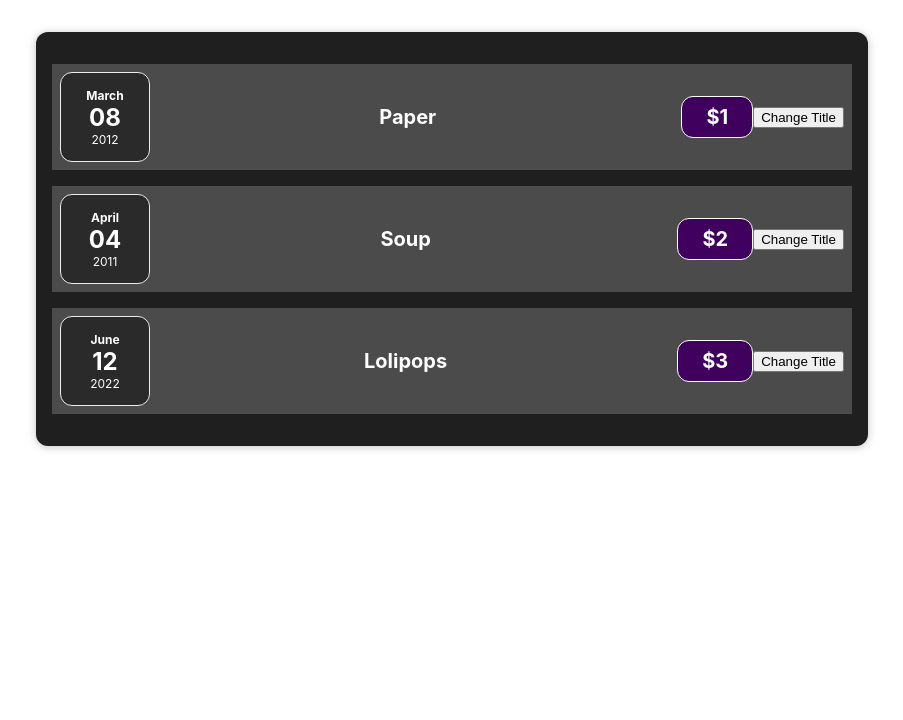
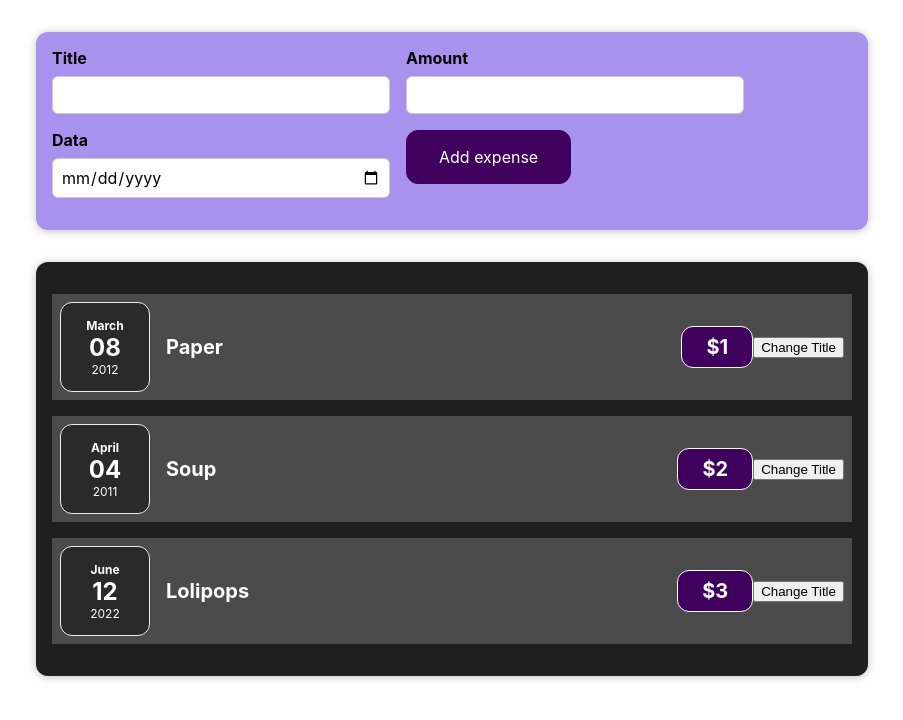
Before and after one commit to delissgt/course-react-guide, a React (Create React App) app: page / in a window 1280 px wide. Shown: the top 720 px of the page, without its empty margins (188-1091 px from the left). Built offline with nearby package versions, Linux system fonts and the light colour scheme.

Commit message:
Function for New Expense

```diff
--- a/src/App.js
+++ b/src/App.js
@@ -1,6 +1,7 @@
 import Expenses from "./components/Expenses/Expenses";
 
 import './App.css';
+import NewExpense from "./components/NewExpense/NewExpense";
 
 
 const App = () => {
@@ -33,7 +34,8 @@
   ]
 
   return (
-    <div className="App">
+    <div>
+      <NewExpense/>
       <Expenses items={expenses} />
     </div>
   );
--- /dev/null
+++ b/src/components/ExpenseForm/ExpenseForm.css
@@ -0,0 +1,26 @@
+.new-expense__controls {
+    display: flex;
+    flex-wrap: wrap;
+    gap: 1rem;
+    margin-bottom: 1rem;
+    text-align: left;
+}
+
+.new-expense__control label {
+    font-weight: bold;
+    margin-bottom: 0.5rem;
+    display: block;
+}
+
+.new-expense__control input {
+    font: inherit;
+    padding: 0.5rem;
+    border-radius: 6px;
+    border: 1px solid #ccc;
+    width: 20rem;
+    max-width: 100%;
+}
+
+.new-expense__actions {
+    text-align: right;
+}
--- /dev/null
+++ b/src/components/ExpenseForm/ExpenseForm.js
@@ -0,0 +1,29 @@
+import React from "react";
+
+import "./ExpenseForm.css";
+
+const ExpenseForm = () => {
+  return(
+      <form>
+        <div className="new-expense__controls">
+          <div className="new-expense__control">
+            <label>Title</label>
+            <input type='text'/>
+          </div>
+          <div className="new-expense__control">
+            <label>Amount</label>
+            <input type='number' min="0.01" max="0.01" />
+          </div>
+          <div className="new-expense__control">
+            <label>Data</label>
+            <input type='date' min="2019-01-01" max="2022-12-31"/>
+          </div>
+          <div className="new-expense__actions">
+            <button type="submit">Add expense</button>
+          </div>
+        </div>
+      </form>
+  )
+}
+
+export default ExpenseForm;
--- a/src/components/Expenses/ExpenseItem.js
+++ b/src/components/Expenses/ExpenseItem.js
@@ -1,3 +1,4 @@
+import React, {useState} from "react";
 import ExpenseDate from "./ExpenseDate";
 import Card from "../UI/Card";
 
@@ -6,8 +7,12 @@
 
 const ExpenseItem = (props) => {
 
+  const [title, setTitle] = useState(props.title);
+
+
   const clickHandler = () => {
-    console.log("Cliked!!")
+    setTitle("Updated!") ;
+    console.log("title", title);
   }
 
 
@@ -15,7 +20,7 @@
       <Card className="expense-item">
         <ExpenseDate date={props.date} />
         <div className="expense-item__description">
-          <h2>{props.title}</h2>
+          <h2>{title}</h2>
           <div className="expense-item__price">${props.amount}</div>
         </div>
         <button onClick={clickHandler}>Change Title</button>
--- /dev/null
+++ b/src/components/NewExpense/NewExpense.css
@@ -0,0 +1,38 @@
+.new-expense {
+    background-color: #a892ee;
+    padding: 1rem;
+    margin: 2rem auto;
+    width: 50rem;
+    max-width: 95%;
+    border-radius: 12px;
+    text-align: center;
+    box-shadow: 0 1px 8px rgba(0, 0, 0, 0.25);
+}
+
+.new-expense button {
+    font: inherit;
+    cursor: pointer;
+    padding: 1rem 2rem;
+    border: 1px solid #40005d;
+    background-color: #40005d;
+    color: white;
+    border-radius: 12px;
+    margin-right: 1rem;
+}
+
+.new-expense button:hover,
+.new-expense button:active {
+    background-color: #510674;
+    border-color: #510674;
+}
+
+.new-expense button.alternative {
+    color: #220131;
+    border-color: transparent;
+    background-color: transparent;
+}
+
+.new-expense button.alternative:hover,
+.new-expense button.alternative:active {
+    background-color: #ddb3f8;
+}
--- /dev/null
+++ b/src/components/NewExpense/NewExpense.js
@@ -0,0 +1,13 @@
+import React from 'react';
+import ExpenseForm from "../ExpenseForm/ExpenseForm";
+import './NewExpense.css';
+
+const NewExpense = () => {
+  return (
+      <div className="new-expense">
+        <ExpenseForm/>
+      </div>
+  )
+}
+
+export default NewExpense;
```
